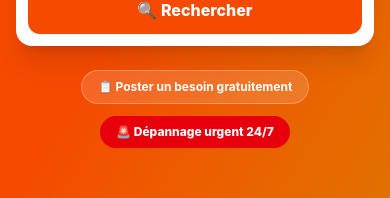
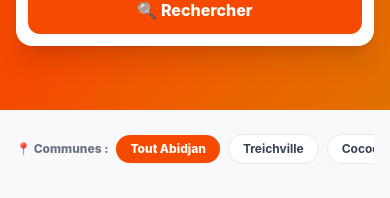
Before and after one commit to siskoteck/bara, a Next.js app: page / in a window 390 px wide. Shown: the part 491-689 px from the top of the page. Built offline with nearby package versions, Linux system fonts and the light colour scheme; no server answers; the database is empty.

Commit message:
Masquer boutons Poster un besoin et SOS Urgence sur mobile dans le Hero BARA

```diff
--- a/app/page.tsx
+++ b/app/page.tsx
@@ -103,7 +103,7 @@ export default function HomePage() {
           </form>
 
           {/* Actions rapides & confiance */}
-          <div className="mt-6 flex flex-wrap items-center justify-center gap-3 text-xs sm:text-sm">
+          <div className="mt-6 hidden sm:flex flex-wrap items-center justify-center gap-3 text-xs sm:text-sm">
             <Link
               href="/demande"
               className="bg-white/15 hover:bg-white/25 border border-white/25 text-white font-bold px-4 py-2 rounded-full transition"
```
